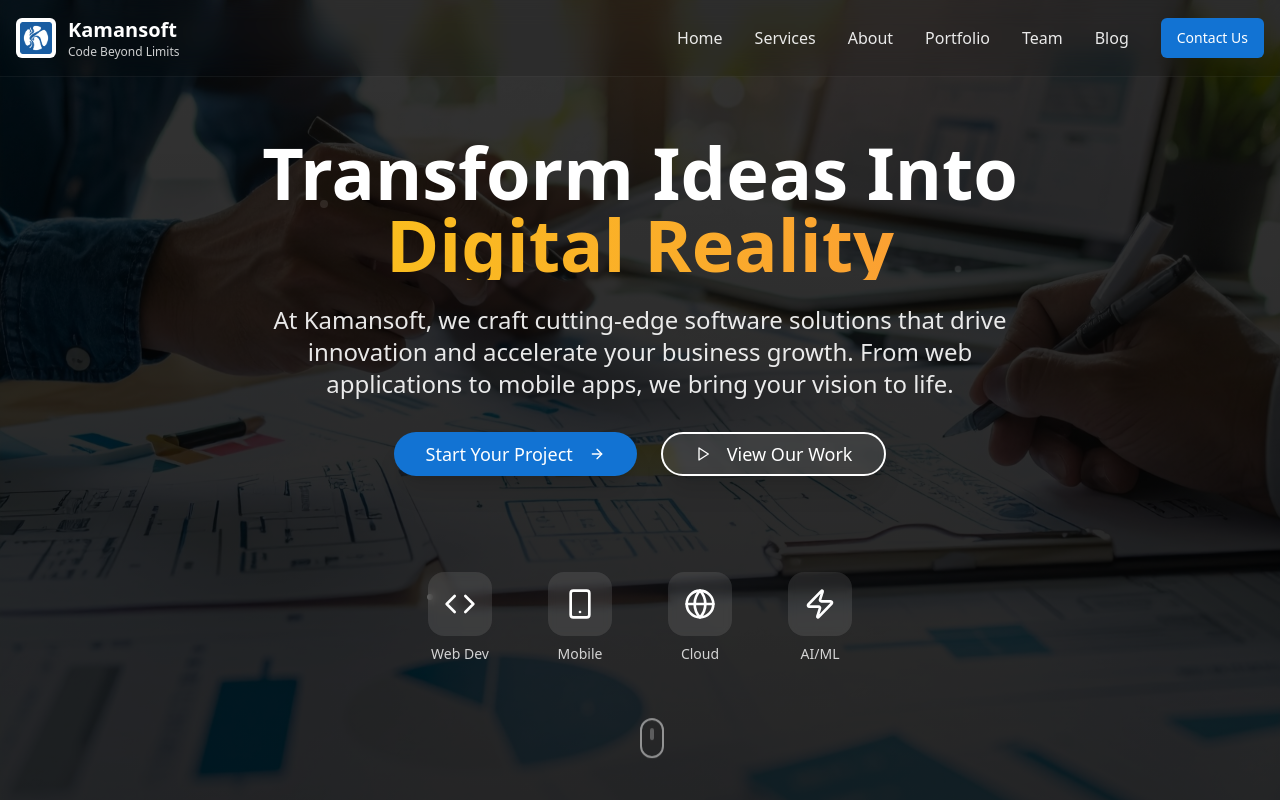
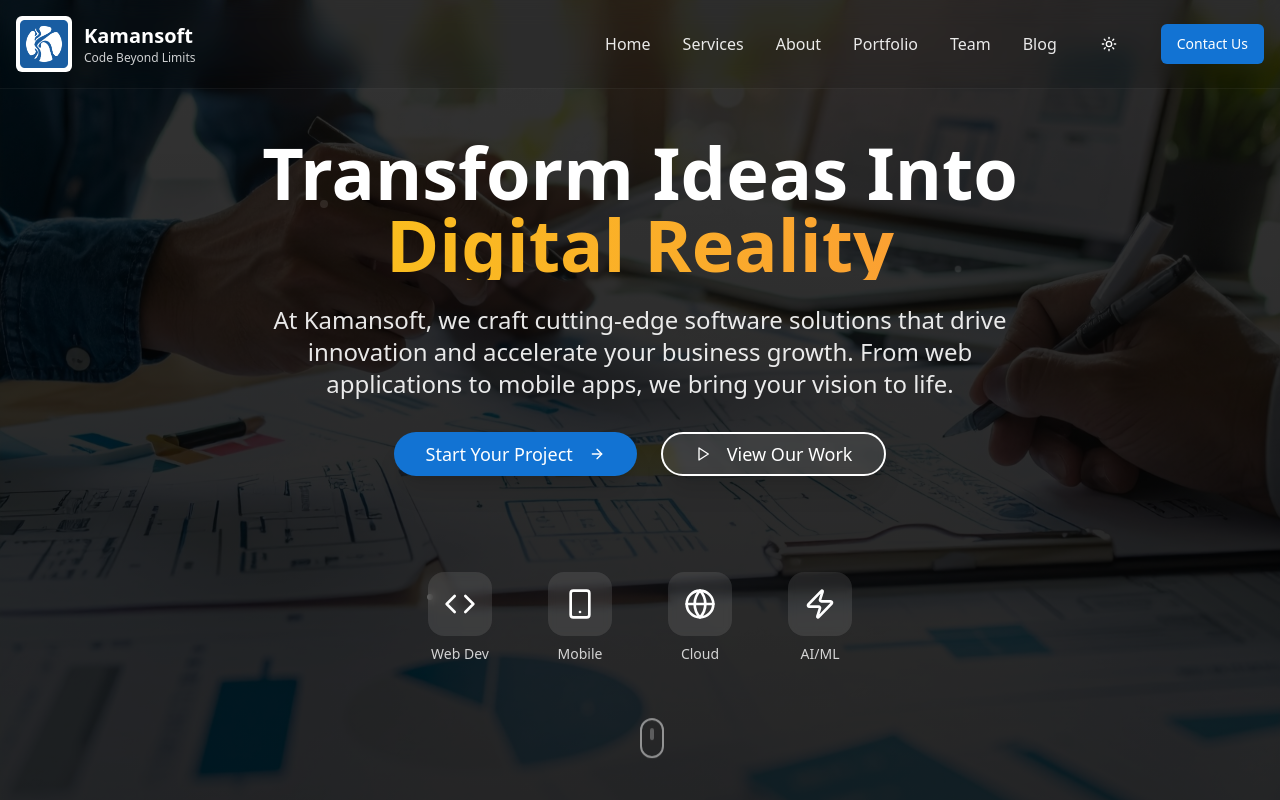
Before and after one commit to kamansoft/kamansoft.github.io, a React (Vite) app: page / in a window 1280 px wide. Shown: the top 800 px of the page. Built offline with nearby package versions, Linux system fonts and the light colour scheme.

Commit message:
Implement theme toggle
Add automatic dark/light theme based on OS/browser settings and a theme switch button.

```diff
--- a/package.json
+++ b/package.json
@@ -47,7 +47,7 @@
     "embla-carousel-react": "^8.3.0",
     "input-otp": "^1.2.4",
     "lucide-react": "^0.462.0",
-    "next-themes": "^0.3.0",
+    "next-themes": "^0.4.6",
     "react": "^18.3.1",
     "react-day-picker": "^8.10.1",
     "react-dom": "^18.3.1",
--- a/src/App.tsx
+++ b/src/App.tsx
@@ -1,8 +1,10 @@
+
 import { Toaster } from "@/components/ui/toaster";
 import { Toaster as Sonner } from "@/components/ui/sonner";
 import { TooltipProvider } from "@/components/ui/tooltip";
 import { QueryClient, QueryClientProvider } from "@tanstack/react-query";
 import { BrowserRouter, Routes, Route } from "react-router-dom";
+import { ThemeProvider } from "@/components/theme-provider";
 import Index from "./pages/Index";
 import NotFound from "./pages/NotFound";
 
@@ -10,6 +12,7 @@ const queryClient = new QueryClient();
 
 const App = () => (
   <QueryClientProvider client={queryClient}>
+    <ThemeProvider defaultTheme="system" storageKey="kamansoft-theme">
       <TooltipProvider>
         <Toaster />
         <Sonner />
@@ -21,6 +24,7 @@ const App = () => (
           </Routes>
         </BrowserRouter>
       </TooltipProvider>
+    </ThemeProvider>
   </QueryClientProvider>
 );
 
--- a/src/components/sections/Navigation.tsx
+++ b/src/components/sections/Navigation.tsx
@@ -1,6 +1,7 @@
 
 import { useState, useEffect } from "react";
 import { Button } from "@/components/ui/button";
+import { ThemeToggle } from "@/components/theme-toggle";
 import { Menu, X } from "lucide-react";
 
 const Navigation = () => {
@@ -34,21 +35,21 @@ const Navigation = () => {
   return (
     <nav className={`fixed top-0 left-0 right-0 z-50 border-b transition-all duration-300 ${
       isScrolled
-        ? 'bg-gray-900/90 backdrop-blur-md border-gray-700/50 py-2'
-        : 'bg-black/10 backdrop-blur-md border-white/5 py-4'
+        ? 'bg-gray-900/90 backdrop-blur-md border-gray-700/50 py-2 dark:bg-gray-900/90 dark:border-gray-700/50'
+        : 'bg-black/10 backdrop-blur-md border-white/5 py-4 dark:bg-black/20 dark:border-white/10'
     }`}>
       <div className="container mx-auto px-4">
         <div className="flex items-center justify-between">
           {/* Logo with white background same size as the logo */}
           <div className="flex items-center space-x-3">
             <div className={`bg-white rounded-md p-1 transition-all duration-300 ${
-              isScrolled ? 'w-8 h-8' : 'w-10 h-10'
+              isScrolled ? 'w-12 h-12' : 'w-14 h-14'
             } flex items-center justify-center`}>
               <img
                 src="/lovable-uploads/d84291bb-fa39-4250-b58b-d2de97da966a.png"
                 alt="Kamansoft Logo"
                 className={`transition-all duration-300 object-contain ${
-                  isScrolled ? 'h-6 w-6' : 'h-8 w-8'
+                  isScrolled ? 'h-10 w-10' : 'h-12 w-12'
                 }`}
               />
             </div>
@@ -116,6 +117,7 @@ const Navigation = () => {
             >
               Blog
             </button>
+            <ThemeToggle />
             <Button
               onClick={() => scrollToSection('contact')}
               style={{ backgroundColor: 'hsl(210, 84%, 45%)', color: 'white' }}
@@ -126,12 +128,15 @@ const Navigation = () => {
           </div>
 
           {/* Mobile Menu Button */}
-          <button
-            onClick={() => setIsMenuOpen(!isMenuOpen)}
-            className="md:hidden p-2 text-white"
-          >
-            {isMenuOpen ? <X size={24} /> : <Menu size={24} />}
-          </button>
+          <div className="md:hidden flex items-center space-x-2">
+            <ThemeToggle />
+            <button
+              onClick={() => setIsMenuOpen(!isMenuOpen)}
+              className="p-2 text-white"
+            >
+              {isMenuOpen ? <X size={24} /> : <Menu size={24} />}
+            </button>
+          </div>
         </div>
 
         {/* Mobile Menu */}
--- /dev/null
+++ b/src/components/theme-provider.tsx
@@ -0,0 +1,74 @@
+
+import { createContext, useContext, useEffect, useState } from "react"
+
+type Theme = "dark" | "light" | "system"
+
+type ThemeProviderProps = {
+  children: React.ReactNode
+  defaultTheme?: Theme
+  storageKey?: string
+}
+
+type ThemeProviderState = {
+  theme: Theme
+  setTheme: (theme: Theme) => void
+}
+
+const initialState: ThemeProviderState = {
+  theme: "system",
+  setTheme: () => null,
+}
+
+const ThemeProviderContext = createContext<ThemeProviderState>(initialState)
+
+export function ThemeProvider({
+  children,
+  defaultTheme = "system",
+  storageKey = "vite-ui-theme",
+  ...props
+}: ThemeProviderProps) {
+  const [theme, setTheme] = useState<Theme>(
+    () => (localStorage.getItem(storageKey) as Theme) || defaultTheme
+  )
+
+  useEffect(() => {
+    const root = window.document.documentElement
+
+    root.classList.remove("light", "dark")
+
+    if (theme === "system") {
+      const systemTheme = window.matchMedia("(prefers-color-scheme: dark)")
+        .matches
+        ? "dark"
+        : "light"
+
+      root.classList.add(systemTheme)
+      return
+    }
+
+    root.classList.add(theme)
+  }, [theme])
+
+  const value = {
+    theme,
+    setTheme: (theme: Theme) => {
+      localStorage.setItem(storageKey, theme)
+      setTheme(theme)
+    },
+  }
+
+  return (
+    <ThemeProviderContext.Provider {...props} value={value}>
+      {children}
+    </ThemeProviderContext.Provider>
+  )
+}
+
+export const useTheme = () => {
+  const context = useContext(ThemeProviderContext)
+
+  if (context === undefined)
+    throw new Error("useTheme must be used within a ThemeProvider")
+
+  return context
+}
--- /dev/null
+++ b/src/components/theme-toggle.tsx
@@ -0,0 +1,42 @@
+
+import { Moon, Sun } from "lucide-react"
+import { Button } from "@/components/ui/button"
+import { useTheme } from "@/components/theme-provider"
+
+export function ThemeToggle() {
+  const { theme, setTheme } = useTheme()
+
+  const toggleTheme = () => {
+    if (theme === "light") {
+      setTheme("dark")
+    } else if (theme === "dark") {
+      setTheme("system")
+    } else {
+      setTheme("light")
+    }
+  }
+
+  const getIcon = () => {
+    if (theme === "dark") {
+      return <Moon className="h-5 w-5" />
+    } else if (theme === "light") {
+      return <Sun className="h-5 w-5" />
+    } else {
+      // system theme - show based on actual preference
+      const isDark = window.matchMedia("(prefers-color-scheme: dark)").matches
+      return isDark ? <Moon className="h-5 w-5" /> : <Sun className="h-5 w-5" />
+    }
+  }
+
+  return (
+    <Button
+      variant="ghost"
+      size="icon"
+      onClick={toggleTheme}
+      className="text-white hover:bg-white/10"
+      title={`Current theme: ${theme}. Click to switch.`}
+    >
+      {getIcon()}
+    </Button>
+  )
+}
--- a/src/pages/Index.tsx
+++ b/src/pages/Index.tsx
@@ -11,7 +11,7 @@ import Footer from "@/components/sections/Footer";
 
 const Index = () => {
   return (
-    <div className="min-h-screen bg-white">
+    <div className="min-h-screen bg-white dark:bg-gray-900 transition-colors">
       <Navigation />
       <Hero />
       <Services />
@@ -19,7 +19,6 @@ const Index = () => {
       <About />
       <Portfolio />
       <Team />
-
       <Contact />
       <Footer />
     </div>
```
Also changed, not shown: 1 other file (tests, documents, lock files or other folders). Lines whose indentation alone changed are shown as unchanged.
